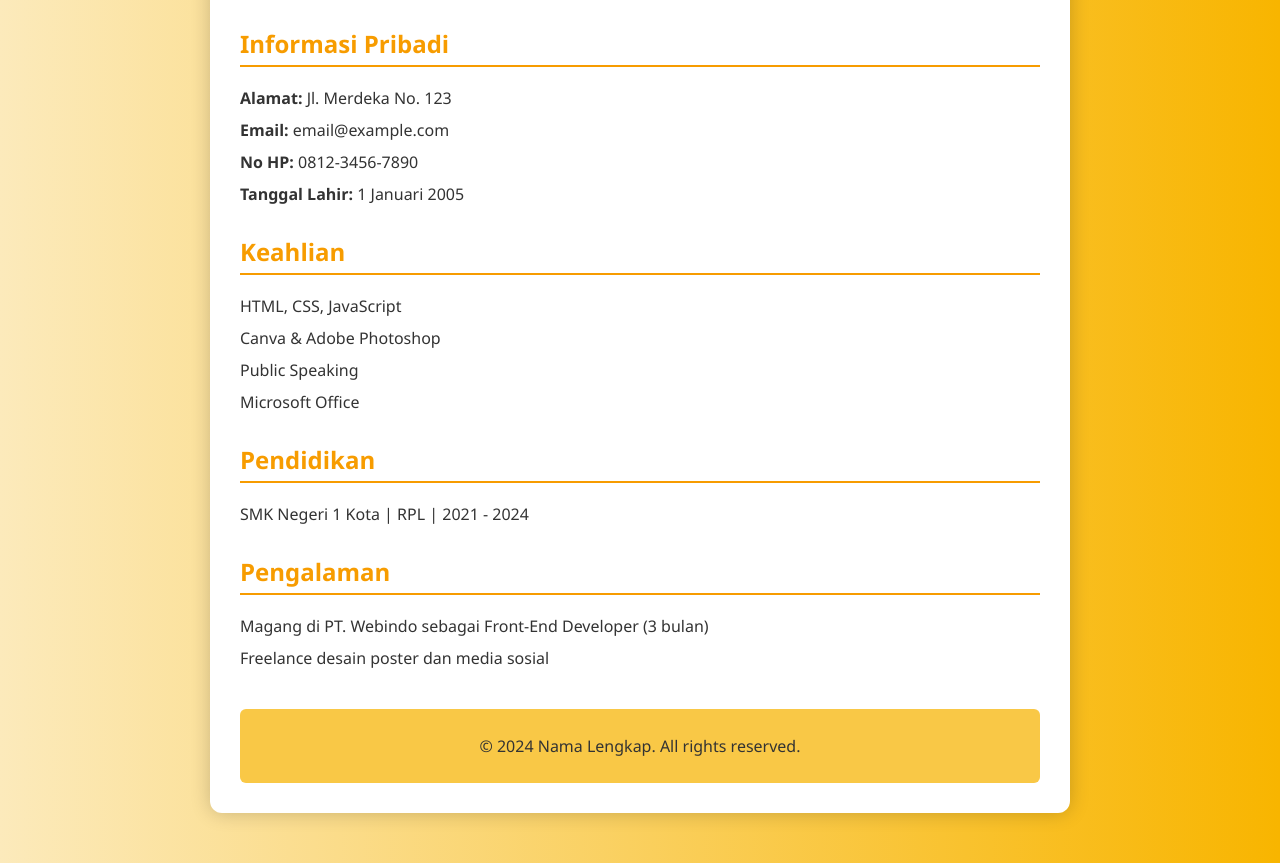
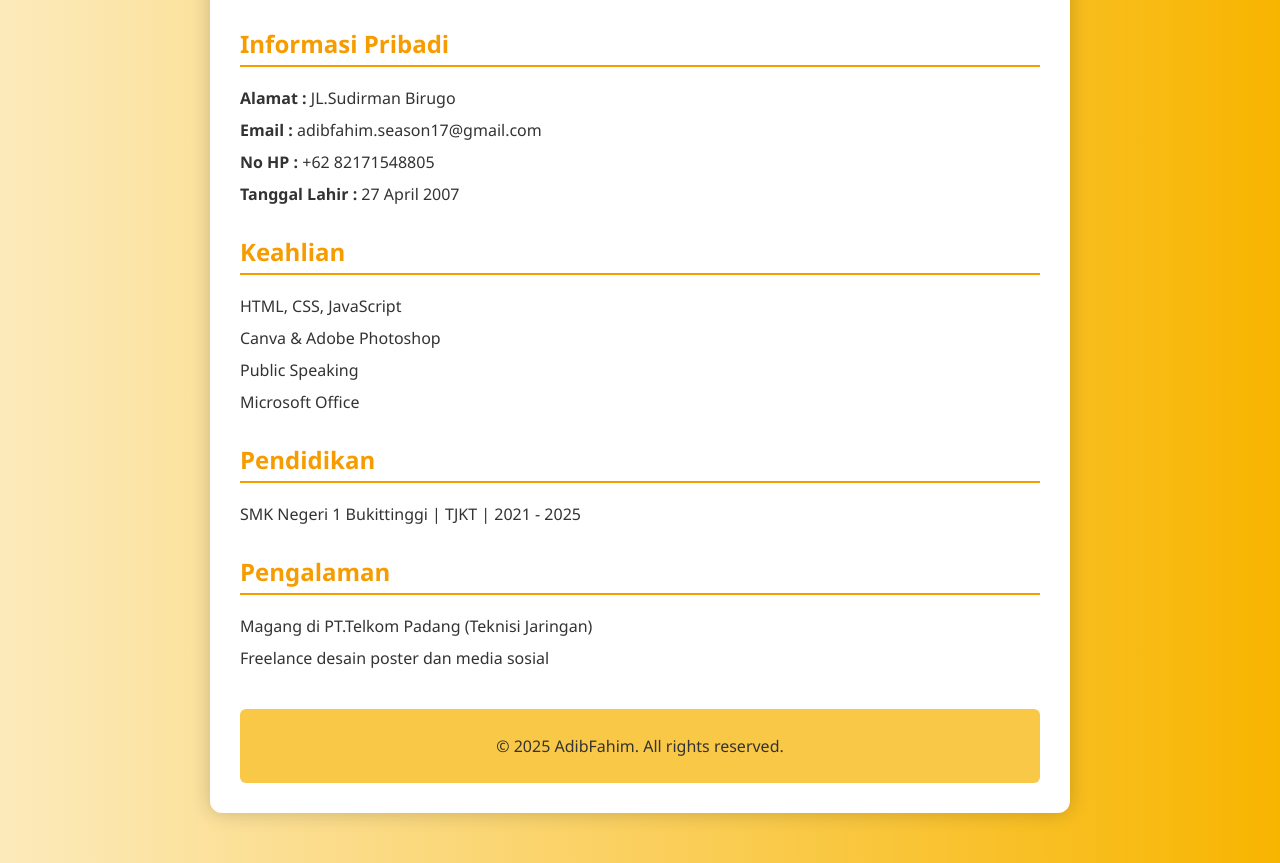
Before and after one commit to AdbFhim/Biodata, a plain HTML site: page index.html in a window 1280 px wide. Shown: the part 366-1229 px from the top of the page. Drawn offline with Linux system fonts and the light colour scheme.

Commit message:
Update index.html

```diff
--- a/index.html
+++ b/index.html
@@ -86,10 +86,10 @@
     <section class="info">
       <h2>Informasi Pribadi</h2>
       <ul>
-        <li><strong>Alamat:</strong> Jl. Merdeka No. 123</li>
-        <li><strong>Email:</strong> email@example.com</li>
-        <li><strong>No HP:</strong> 0812-3456-7890</li>
-        <li><strong>Tanggal Lahir:</strong> 1 Januari 2005</li>
+        <li><strong>Alamat :</strong> JL.Sudirman Birugo</li>
+        <li><strong>Email :</strong> adibfahim.season17@gmail.com</li>
+        <li><strong>No HP :</strong> +62 82171548805</li>
+        <li><strong>Tanggal Lahir :</strong> 27 April 2007</li>
       </ul>
     </section>
 
@@ -106,20 +106,20 @@
     <section class="education">
       <h2>Pendidikan</h2>
       <ul>
-        <li>SMK Negeri 1 Kota | RPL | 2021 - 2024</li>
+        <li>SMK Negeri 1 Bukittinggi | TJKT | 2021 - 2025</li>
       </ul>
     </section>
 
     <section class="experience">
       <h2>Pengalaman</h2>
       <ul>
-        <li>Magang di PT. Webindo sebagai Front-End Developer (3 bulan)</li>
+        <li>Magang di PT.Telkom Padang (Teknisi Jaringan)</li>
         <li>Freelance desain poster dan media sosial</li>
       </ul>
     </section>
 
     <footer>
-      <p>© 2024 Nama Lengkap. All rights reserved.</p>
+      <p>© 2025 AdibFahim. All rights reserved.</p>
     </footer>
   </div>
 </body>
```
